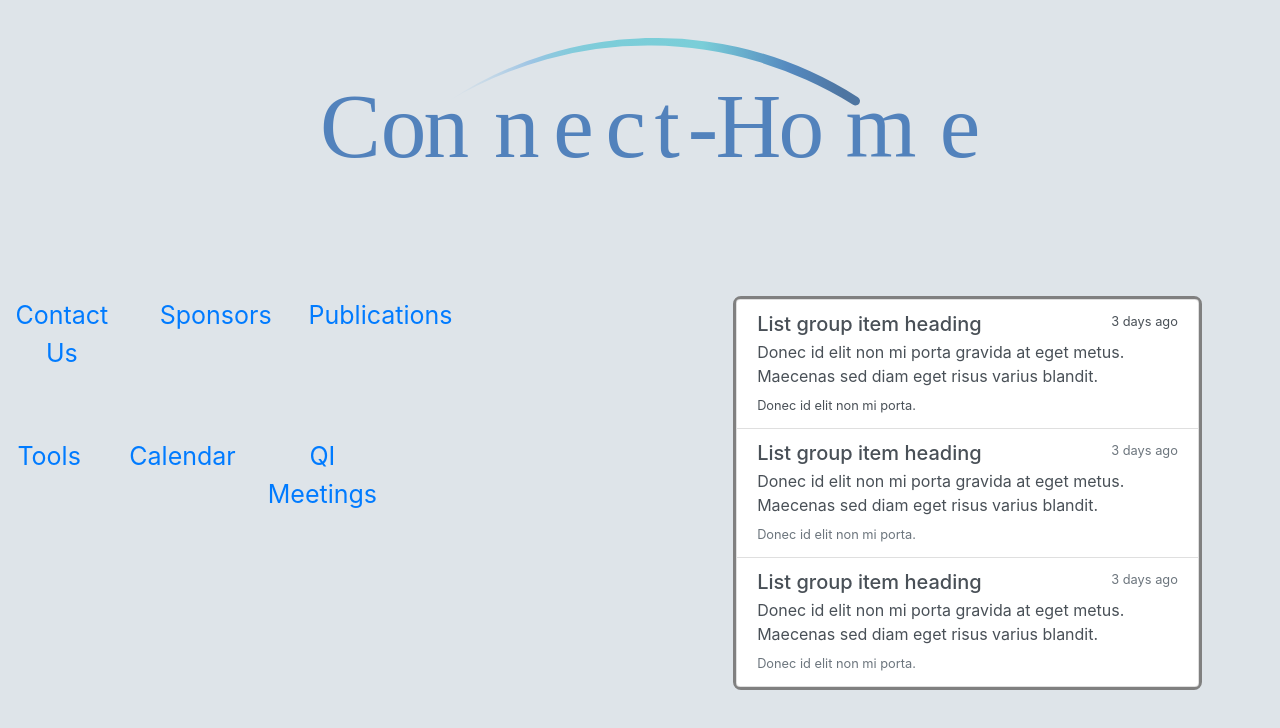
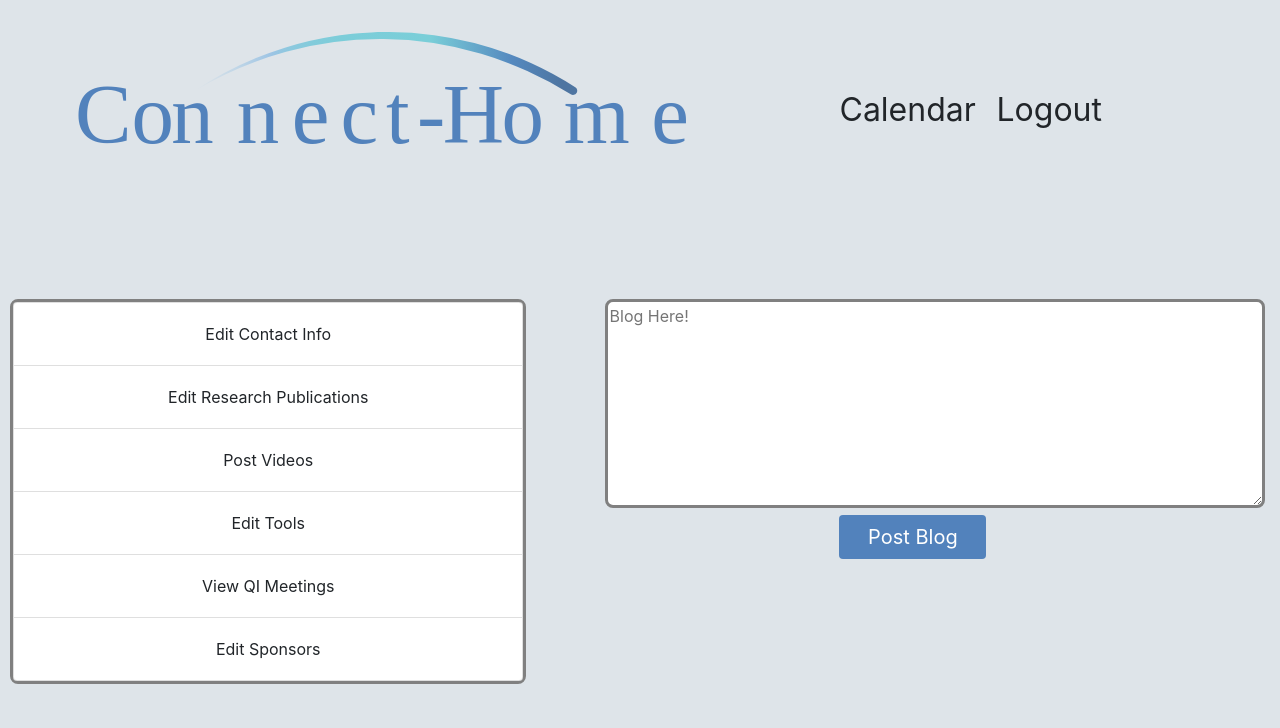
Before and after one commit to nmsides/Connect-Home1, a React (Create React App) app: page / in a window 1280 px wide. Shown: the top 728 px of the page. Built offline with nearby package versions, Linux system fonts and the light colour scheme.

Commit message:
Update App.js

```diff
--- a/src/App.js
+++ b/src/App.js
@@ -12,8 +12,8 @@ class App extends Component {
         <div class = "row">
           <div class = "col-sm-12">
             {/* <PreLogin /> */}
-            <PostLogin />
-           {/* <Admin/> */}
+            {/* <PostLogin /> */}
+           <Admin/>
           </div>
         </div>
 
```
